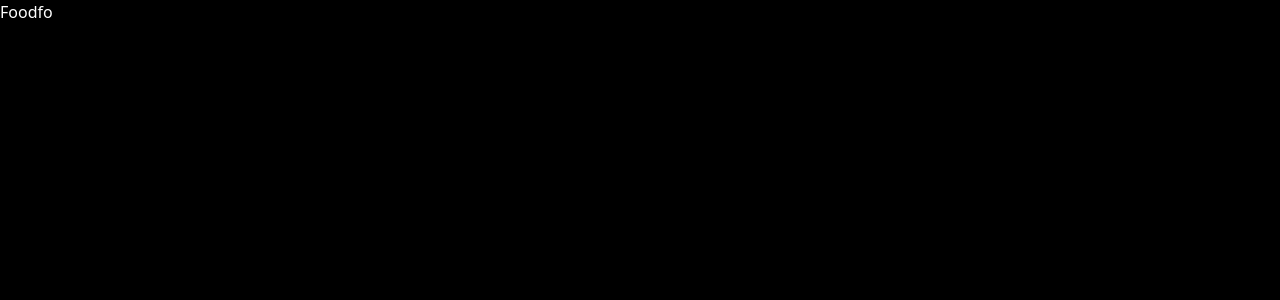
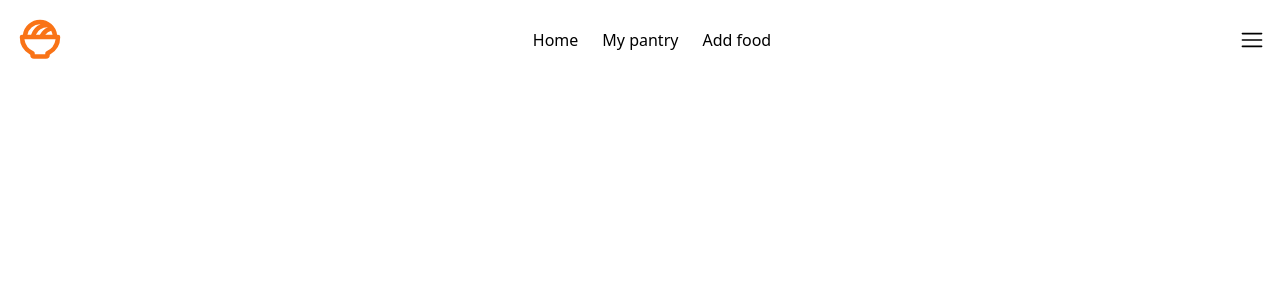
Before and after one commit to bustyAI/foodfo, a Next.js app: page / in a window 1280 px wide. Shown: the top 300 px of the page. Built offline with nearby package versions, Linux system fonts and the light colour scheme.

Commit message:
creating Navbar layout

```diff
--- a/app/globals.css
+++ b/app/globals.css
@@ -6,6 +6,5 @@
 }
 
 body {
-  background-color: black;
-  color: white;
+  background-color: white;
 }
--- a/app/page.tsx
+++ b/app/page.tsx
@@ -1,5 +1,9 @@
-import Image from "next/image";
+import { Navbar } from "@/components";
 
 export default function Home() {
-  return <div>Foodfo</div>;
+  return (
+    <main className=" overflow-hidden">
+      <Navbar />
+    </main>
+  );
 }
--- /dev/null
+++ b/components/Logo.tsx
@@ -0,0 +1,8 @@
+import React from "react";
+import { PiBowlFoodBold } from "react-icons/pi";
+
+const Logo = () => {
+  return <PiBowlFoodBold className=" text-5xl text-orange-500" />;
+};
+
+export default Logo;
--- /dev/null
+++ b/components/Navbar.tsx
@@ -0,0 +1,32 @@
+import React from "react";
+import Link from "next/link";
+
+// Components
+import { Logo } from "@/components";
+
+// Icons
+import { RxHamburgerMenu } from "react-icons/rx";
+
+const Navbar = () => {
+  return (
+    <div className="flex flex-row items-center justify-between m-4">
+      <Link href={"#"}>
+        <Logo />
+      </Link>
+
+      <div className="flex flex-row space-x-6">
+        <Link href={"#"}>Home</Link>
+        <Link href={"#"}>My pantry</Link>
+        <Link href={"#"}>Add food</Link>
+      </div>
+
+      <div className="flex">
+        <Link href={"#"}>
+          <RxHamburgerMenu className=" text-2xl" />
+        </Link>
+      </div>
+    </div>
+  );
+};
+
+export default Navbar;
--- /dev/null
+++ b/components/index.ts
@@ -0,0 +1,5 @@
+// Allows for easy imports of components
+import Navbar from "./Navbar";
+import Logo from "./Logo";
+
+export { Navbar, Logo };
```
Also changed, not shown: package.json (+4 -3 lines), 1 other file (tests, documents, lock files or other folders).
